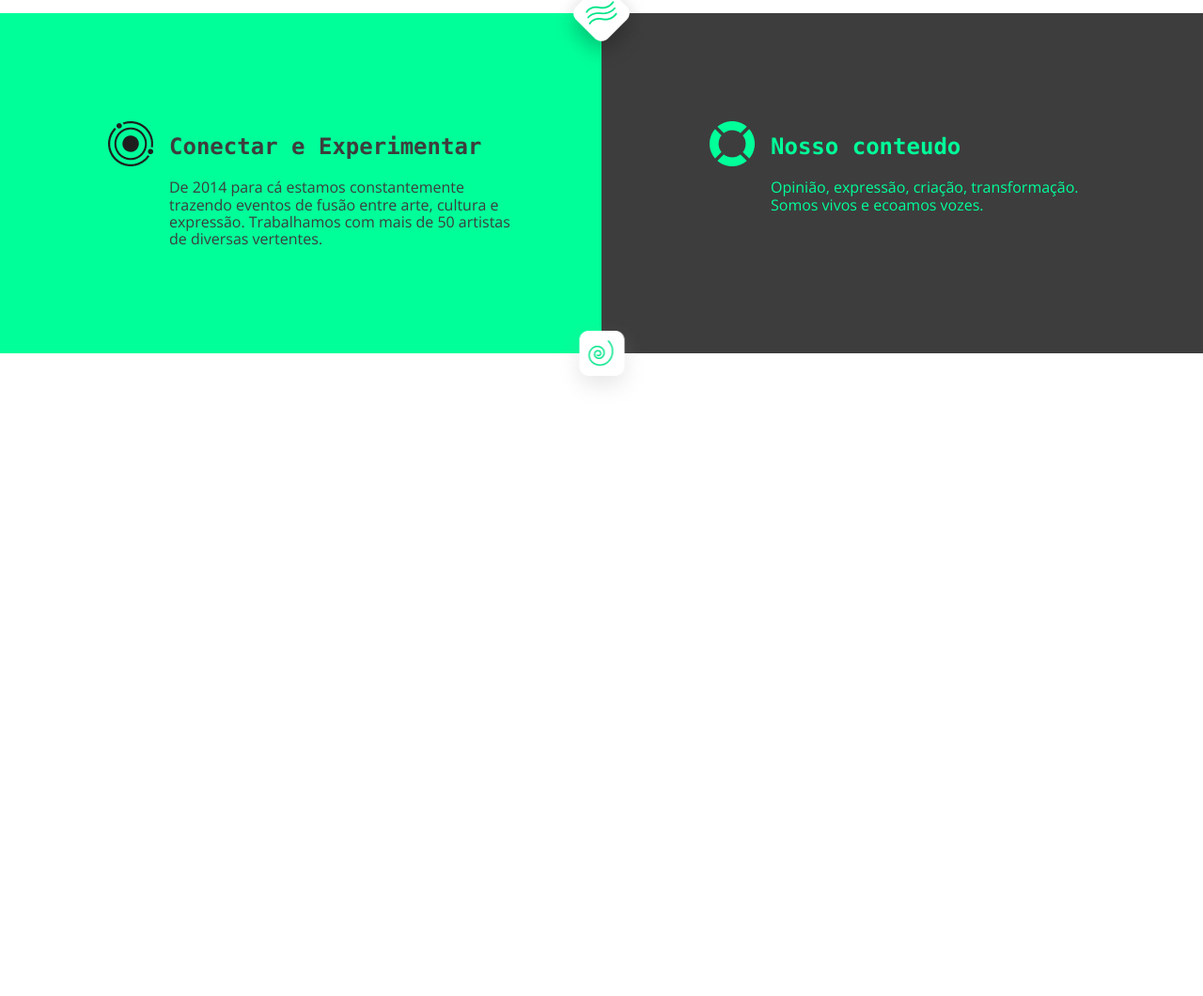
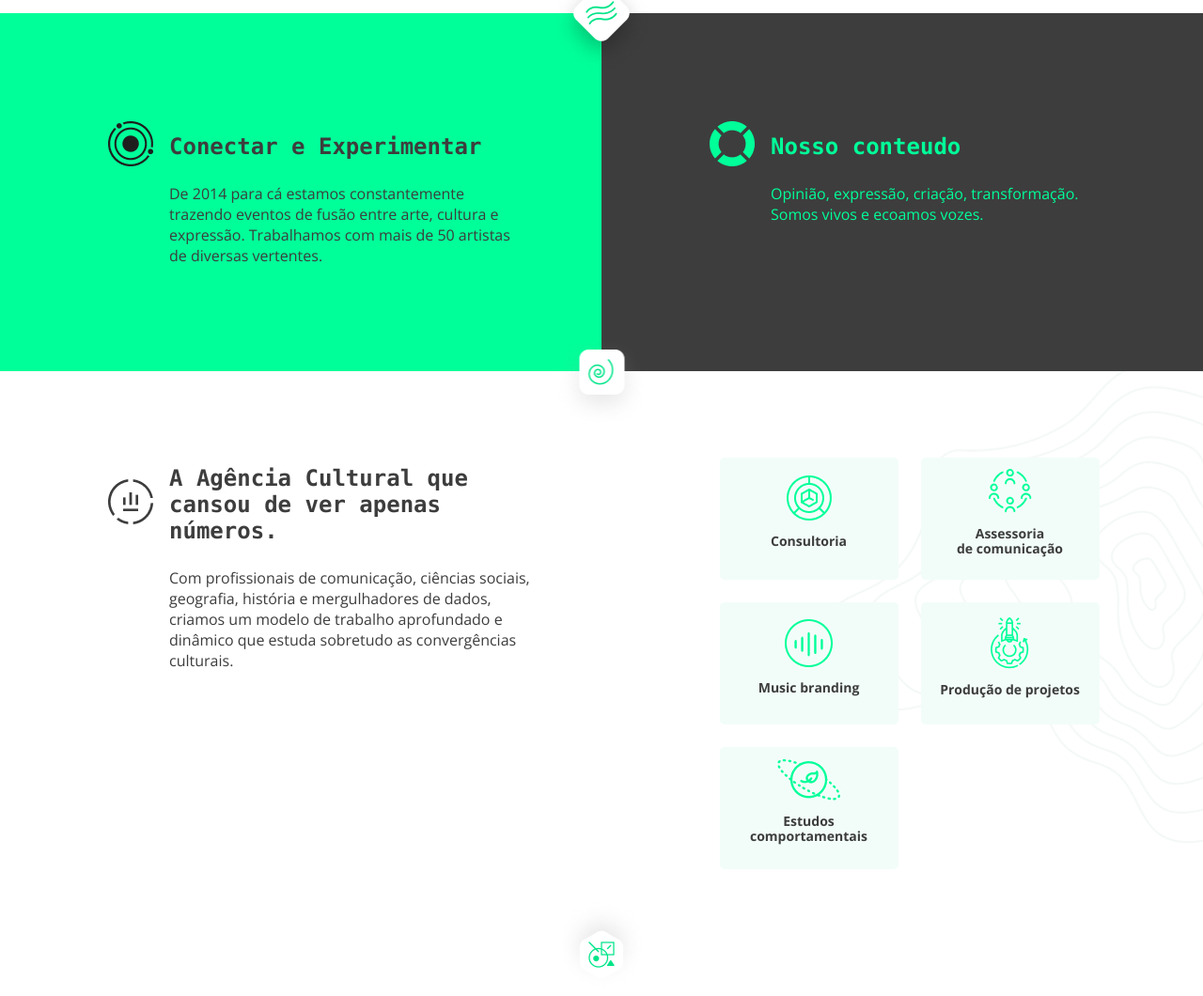
Before and after one commit to brunoannunciato/300-noise-institucional, a website with bundled scripts: page index.html in a window 1280 px wide. Shown: the part 587-1647 px from the top of the page at 94% size. Before the commit the page ends 1026 px from the top, so only its background shows below. Built offline with nearby package versions, Linux system fonts and the light colour scheme; a web font is replaced by a local one.

Commit message:
feat: development of products section

```diff
--- a/index.html
+++ b/index.html
@@ -68,6 +68,63 @@
 			</p>
 		</div>
 	</section>
+
+	<section class="products">
+		<div class="products__content">
+			<h2 class="section-title grey">
+				A Agência Cultural que cansou de ver apenas números.
+			</h2>
+
+			<p class="text grey">
+				Com profissionais de comunicação, ciências sociais, geografia, história e mergulhadores de dados, criamos um modelo de trabalho aprofundado e dinâmico que estuda sobretudo as convergências culturais.
+			</p>
+		</div>
+
+		<div class="products__cards">
+			<div class="products__card">
+				<img src="./images/ico-card-01.png" alt="">
+
+				<p class="products__card-text">
+					Consultoria
+				</p>
+			</div>
+
+			<div class="products__card">
+				<img src="./images/ico-card-02.png" alt="">
+
+				<p class="products__card-text">
+					Assessoria <br>
+					de comunicação
+				</p>
+			</div>
+
+			<div class="products__card">
+				<img src="./images/ico-card-03.png" alt="">
+
+				<p class="products__card-text">
+					Music branding
+				</p>
+			</div>
+
+			<div class="products__card">
+				<img src="./images/ico-card-04.png" alt="">
+
+				<p class="products__card-text">
+					Produção de projetos
+				</p>
+			</div>
+
+			<div class="products__card">
+				<img src="./images/ico-card-05.png" alt="">
+
+				<p class="products__card-text">
+					Estudos <br>
+					comportamentais
+				</p>
+			</div>
+
+		</div>
+	</section>
 	<script src="./index.js"></script>
 </body>
 </html>
--- a/src/scss/common/_components.scss
+++ b/src/scss/common/_components.scss
@@ -11,6 +11,7 @@
 	line-height: 28px;
 	font-weight: bold;
 	position: relative;
+	margin-bottom: 25px;
 
 	&::before {
 		position: absolute;
@@ -20,6 +21,12 @@
 	}
 }
 
+.text {
+	font-weight: normal;
+	font-size: 16px;
+	line-height: 22px;
+}
+
 .consolas { font-family: 'Consolas'; }
 
 .green { color: $green; }
--- /dev/null
+++ b/src/scss/sections/_products.scss
@@ -0,0 +1,74 @@
+.products {
+	animation: background-03 infinite ease 6s;
+	background-image: url('./images/background-03.png');
+	background-repeat: no-repeat;
+	display: flex;
+	justify-content: space-between;
+	padding: 80px 20px 80px 90px;
+	position: relative;
+
+	@keyframes background-03 {
+		0% { background-position: 105% 105%; }
+		50% { background-position: 100% 100%; }
+		100% { background-position: 105% 105%; }
+	}
+
+	&::after {
+		position: absolute;
+		left: 50%;
+		transform: translateX(-50%);
+		content: url('./images/divider-03.png');
+		bottom: -43px;
+	}
+
+	&__content {
+		width: 50%;
+		padding-right: 90px;
+	}
+
+	&__cards {
+		display: flex;
+		justify-content: center;
+		flex-wrap: wrap;
+		width: 50%;
+
+		&::after {
+			content: '';
+			display: block;
+			height: 130px;
+			margin: 12px;
+			width: 190px;
+		}
+	}
+
+	&__card {
+		align-items: center;
+		background: #F2FDF9;
+		border-radius: 5px;
+		flex-direction: column;
+		display: flex;
+		justify-content: center;
+		height: 130px;
+		margin: 12px;
+		width: 190px;
+	}
+
+	&__card-text {
+		color: #3D3D3D;
+		font-size: 14px;
+		font-weight: bold;
+		line-height: 16px;
+		text-align: center;
+	}
+
+	.section-title {
+		margin-left: 90px;
+		&::before {
+			content: url('./images/ico-title-03.png');
+		}
+	}
+
+	.text {
+		padding-left: 90px;
+	}
+}
--- a/style.scss
+++ b/style.scss
@@ -6,3 +6,4 @@
 
 @import 'src/scss/sections/header';
 @import 'src/scss/sections/info';
+@import 'src/scss/sections/products';
```
Also changed, not shown: dist/background-03.2388d7cb.png (added), dist/divider-03.6387a1ea.png (added), dist/ico-card-01.e511958a.png (added), dist/ico-card-02.f1688803.png (added), dist/ico-card-03.46420552.png (added), dist/ico-card-04.6cb45b5b.png (added), dist/ico-card-05.75d39379.png (added), dist/ico-title-03.a1ba575d.png (added), dist/index.html, 6 other files.
